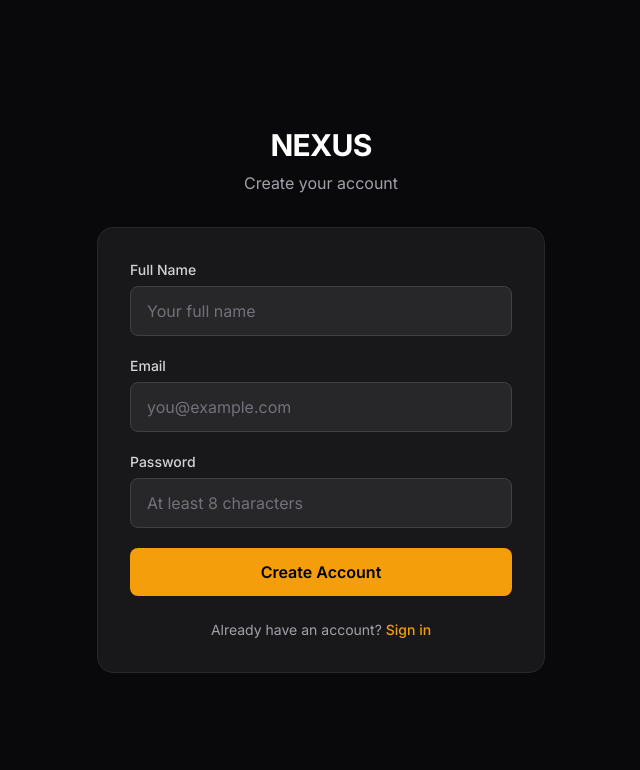
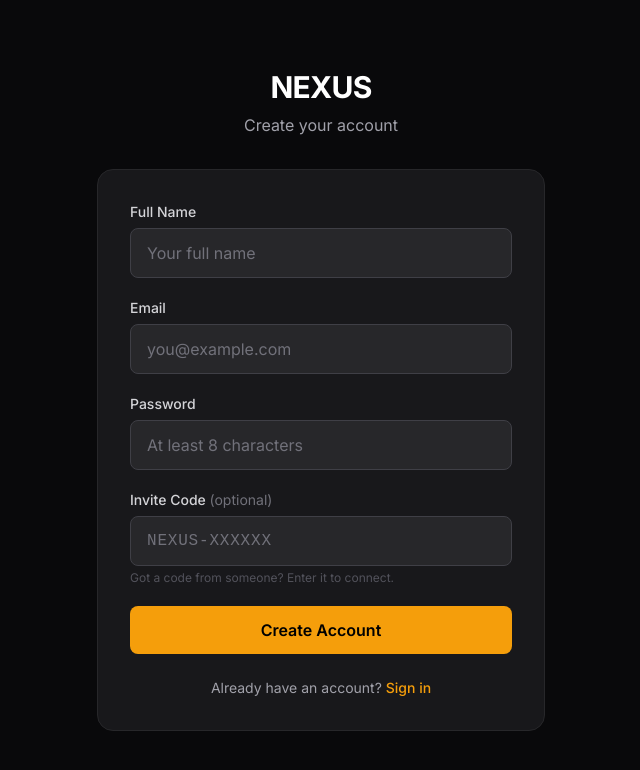
Before and after one commit to postmodernjester/nexus-new, a Next.js app: page /signup in a window 1280 px wide. Shown: the top 770 px of the page, without its empty margins (319-959 px from the left). Built offline with nearby package versions, Linux system fonts and the light colour scheme; a web font is replaced by a local one.

Commit message:
Add invite code field to signup page

```diff
--- a/src/app/signup/page.tsx
+++ b/src/app/signup/page.tsx
@@ -2,12 +2,14 @@
 
 import { useState } from 'react'
 import { supabase } from '@/lib/supabase'
+import { redeemInvite } from '@/lib/connections'
 import Link from 'next/link'
 
 export default function SignUpPage() {
   const [email, setEmail] = useState('')
   const [password, setPassword] = useState('')
   const [fullName, setFullName] = useState('')
+  const [inviteCode, setInviteCode] = useState('')
   const [error, setError] = useState('')
   const [loading, setLoading] = useState(false)
   const [success, setSuccess] = useState(false)
@@ -24,6 +26,7 @@ export default function SignUpPage() {
         options: {
           data: {
             full_name: fullName,
+            invite_code: inviteCode.trim() || null,
           },
           emailRedirectTo: `${window.location.origin}/auth/callback`,
         },
@@ -36,6 +39,14 @@ export default function SignUpPage() {
       }
 
       if (data.user) {
+        // If they provided an invite code, try to redeem it immediately
+        if (inviteCode.trim()) {
+          const { error: redeemError } = await redeemInvite(inviteCode.trim())
+          // Don't block signup if redeem fails — they can try again from dashboard
+          if (redeemError) {
+            console.log('Invite redeem deferred:', redeemError)
+          }
+        }
         setSuccess(true)
       }
     } catch (err) {
@@ -60,6 +71,11 @@ export default function SignUpPage() {
               We sent a confirmation link to <span className="text-white font-medium">{email}</span>.
               Click the link to activate your account.
             </p>
+            {inviteCode.trim() && (
+              <p className="text-zinc-500 text-sm mt-3">
+                Your invite code will be applied once you confirm your email and log in.
+              </p>
+            )}
           </div>
         </div>
       </div>
@@ -130,6 +146,22 @@ export default function SignUpPage() {
               />
             </div>
 
+            <div>
+              <label htmlFor="inviteCode" className="block text-sm font-medium text-zinc-300 mb-1.5">
+                Invite Code <span className="text-zinc-500 font-normal">(optional)</span>
+              </label>
+              <input
+                id="inviteCode"
+                type="text"
+                value={inviteCode}
+                onChange={(e) => setInviteCode(e.target.value.toUpperCase())}
+                className="w-full px-4 py-3 bg-zinc-800 border border-zinc-700 rounded-lg text-white placeholder-zinc-500 focus:outline-none focus:ring-2 focus:ring-amber-500 focus:border-transparent transition font-mono tracking-wider"
+                placeholder="NEXUS-XXXXXX"
+                maxLength={12}
+              />
+              <p className="text-zinc-600 text-xs mt-1">Got a code from someone? Enter it to connect.</p>
+            </div>
+
             <button
               type="submit"
               disabled={loading}
```
